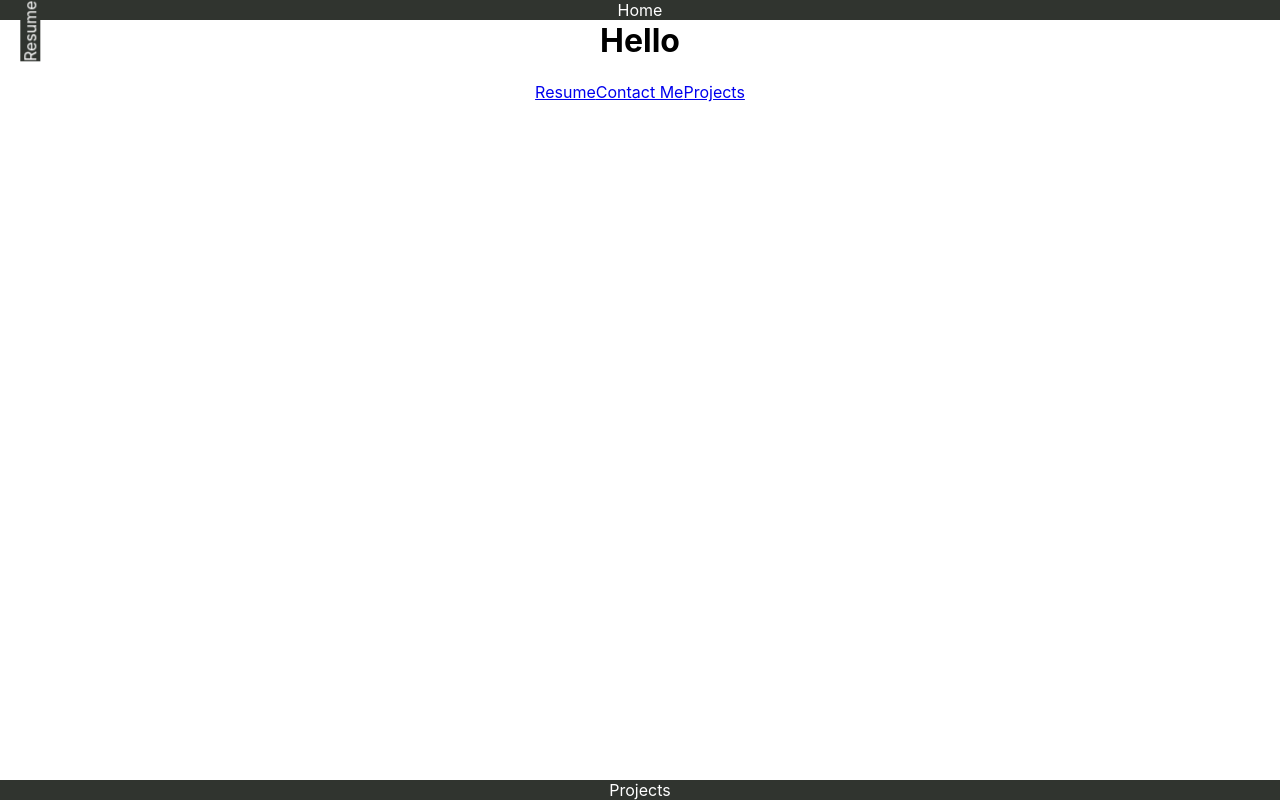
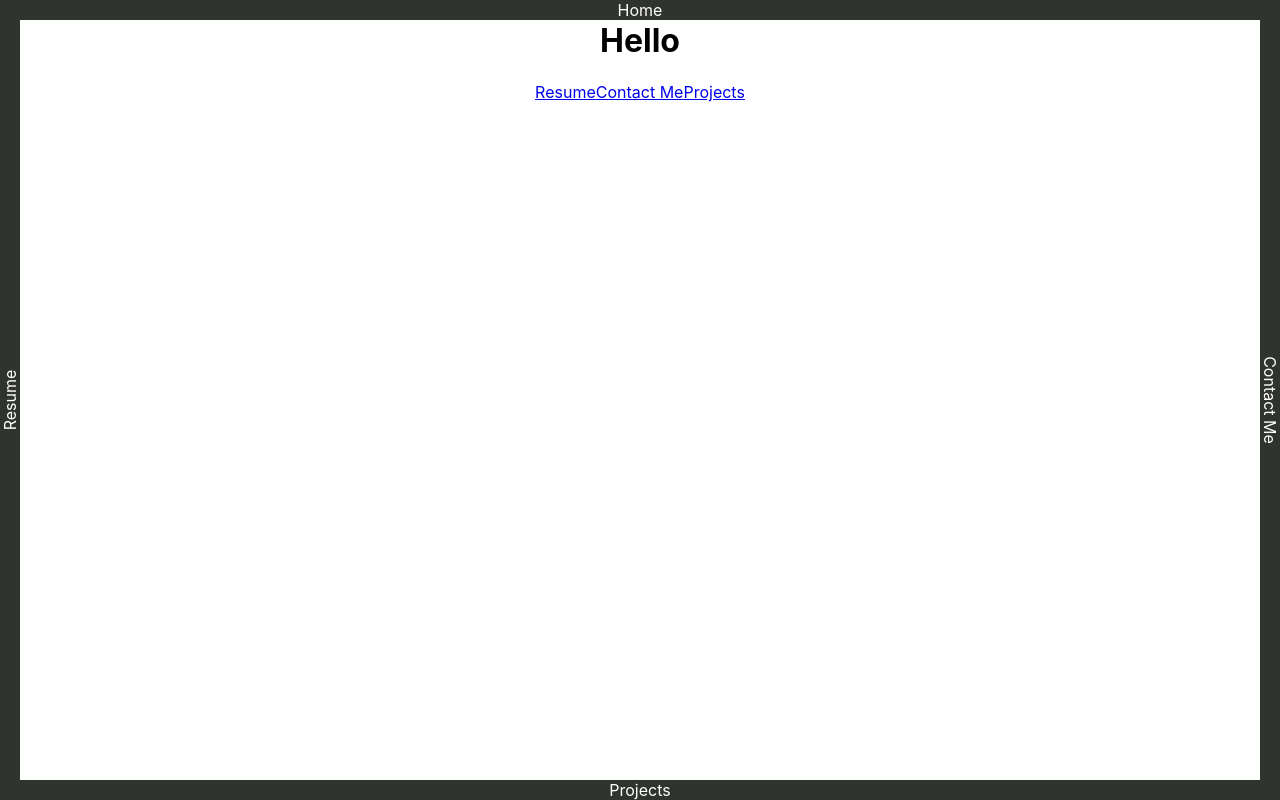
Before and after one commit to apatheticking/portfolio-website, a React (Create React App) app: page / in a window 1280 px wide. Built offline with nearby package versions, Linux system fonts and the light colour scheme.

Commit message:
finished fourcornernav bar css and positioning

```diff
--- a/src/components/nav/FourCornerNav.jsx
+++ b/src/components/nav/FourCornerNav.jsx
@@ -1,13 +1,14 @@
 import React from 'react'
 import { NavBar } from './index'
-import { topNavbarStyle, leftNavbarStyle, rightNavbarStyle, bottomNavbarStyle } from 'components/styles/index'
+import { navContainer, topNavbarStyle, leftNavbarStyle, rightNavbarStyle, bottomNavbarStyle } from 'components/styles/index'
 
 export function FourCornerNav() {
+    const container = navContainer()
     return (
-        <div style={{position:'relative', width:'100%'}}>
+        <div className={container.root}>
             <NavBar linkTo={''} linkName={'Home'} linkStyle={topNavbarStyle} fixed={'top'} />
             <NavBar linkTo={'resume'} linkName={'Resume'} linkStyle={leftNavbarStyle} />
-            {/* <NavBar linkTo={'contactme'} linkName={'Contact Me'} linkStyle={rightNavbarStyle} /> */}
+            <NavBar linkTo={'contactme'} linkName={'Contact Me'} linkStyle={rightNavbarStyle} />
             <NavBar linkTo={'projects'} linkName={'Projects'} linkStyle={bottomNavbarStyle} fixed={'bottom'} />
         </div>
     )
--- a/src/components/styles/index.js
+++ b/src/components/styles/index.js
@@ -6,6 +6,7 @@ export { pageLayout } from './layouts/pagelayout'
 
 //UI
 export {
+    navContainer,
     topNavbarStyle,
     leftNavbarStyle,
     rightNavbarStyle,
--- a/src/components/styles/ui/navbarStyle.js
+++ b/src/components/styles/ui/navbarStyle.js
@@ -1,5 +1,13 @@
 import { makeStyles } from '@material-ui/core/styles'
 //TODO: refactor css to be dry
+export const navContainer = makeStyles({
+    root: {
+        display: 'flex',
+        justifyContent: 'space-around',
+        alignItems: 'flex-start',
+    }
+});
+
 export const topNavbarStyle = makeStyles({
     root: {
         position: 'fixed',
@@ -15,11 +23,13 @@ export const topNavbarStyle = makeStyles({
 
 export const leftNavbarStyle = makeStyles({
     root: {
-        position: 'absolute',
+        position: 'fixed',
         left: '0',
-        top:'0',
+        top:'100%',
+        width: '100vh',
         background: '#30342F',
         transform: 'rotate(270deg)',
+        transformOrigin: 'top left',
         '& a':{
             color: 'white',
             textDecoration: 'none'
@@ -31,8 +41,11 @@ export const rightNavbarStyle = makeStyles({
     root: {
         position: 'fixed',
         right: '0',
-        width: '100%',
+        top:'100%',
+        width: '100vh',
         background: '#30342F',
+        transform: 'rotate(90deg)',
+        transformOrigin: 'top right',
         '& a':{
             color: 'white',
             textDecoration: 'none'
```
